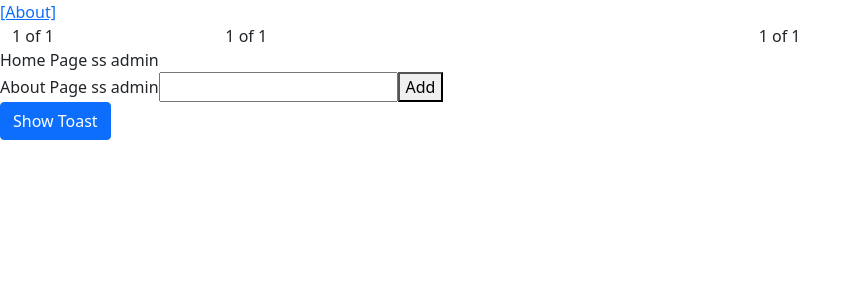
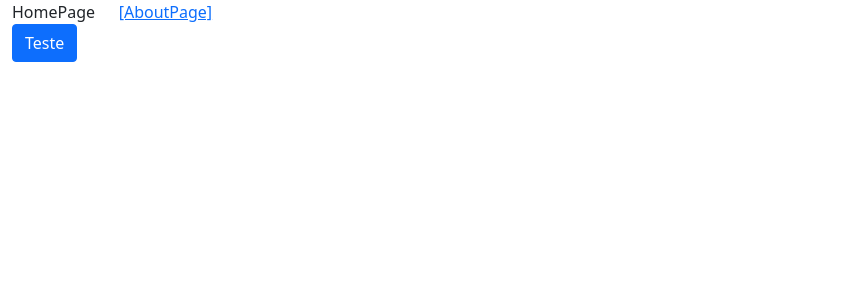
Before and after one commit to kazuuu/7comm-react, a React (Create React App) app in the folder estacionamento/: page / in a window 1280 px wide. Shown: the top 300 px of the page, without its empty margins (0-860 px from the left). Built offline with nearby package versions, Linux system fonts and the light colour scheme.

Commit message:
type script

```diff
--- a/estacionamento/package.json
+++ b/estacionamento/package.json
@@ -3,6 +3,7 @@
   "version": "0.1.0",
   "private": true,
   "dependencies": {
+    "@reduxjs/toolkit": "^1.7.1",
     "@testing-library/jest-dom": "^5.16.1",
     "@testing-library/react": "^12.1.2",
     "@testing-library/user-event": "^13.5.0",
--- a/estacionamento/src/core/app.routing.tsx
+++ b/estacionamento/src/core/app.routing.tsx
@@ -4,7 +4,8 @@ import NotFoundPage from "../presentation/pages/not-found/not-found.page";
 import React from "react";
 import { Route, Switch } from "react-router-dom";
 
-const AppRoutingContent = props => (
+
+const AppRoutingContent: React.FC<any>   = () => (
     <main className="ContentComponent">
         <Switch>
             <Route exact path="/">
--- a/estacionamento/src/core/app.tsx
+++ b/estacionamento/src/core/app.tsx
@@ -1,5 +1,4 @@
 import React from 'react';
-import logo from './logo.svg';
 import './app.css';
 import AppRoutingContent from './app.routing';
 import { BrowserRouter as Router } from 'react-router-dom';
--- a/estacionamento/src/domain/store/auth/auth.action.tsx
+++ b/estacionamento/src/domain/store/auth/auth.action.tsx
@@ -2,7 +2,7 @@
 
 export const SET_CURRENT_USER = "SET_CURRENT_USER";
 
-export function setCurrentUser(username, email) {
+export function setCurrentUser(username: string, email: string) {
     return {
         type: SET_CURRENT_USER,
         payload: {
--- a/estacionamento/src/domain/store/auth/auth.reducer.tsx
+++ b/estacionamento/src/domain/store/auth/auth.reducer.tsx
@@ -1,3 +1,4 @@
+import { AnyAction } from 'redux';
 import { SET_CURRENT_USER } from './auth.action';
 
 const initialSate = {
@@ -7,7 +8,7 @@ const initialSate = {
     },
 }
 
-export default function(state = initialSate, action) {
+export default function(state = initialSate, action: AnyAction) {
     switch(action.type) {
         // case SET_CURRENT_USER: return state
         case SET_CURRENT_USER: return {
--- a/estacionamento/src/domain/store/store.config.tsx
+++ b/estacionamento/src/domain/store/store.config.tsx
@@ -1,5 +1,6 @@
 import { createStore, combineReducers } from 'redux';
 import authReducer from "./auth/auth.reducer";
+import { configureStore } from '@reduxjs/toolkit'
 
 const reducers = combineReducers({
     authReducer: authReducer,
--- a/estacionamento/src/presentation/components/app-input/app-input.component.tsx
+++ b/estacionamento/src/presentation/components/app-input/app-input.component.tsx
@@ -1,7 +1,9 @@
-import React from "react";
+import React, { FC } from "react";
 
-const AppInputComponent = props => (
-    <input></input>
-);
+const AppInputComponent:FC<any> = () => {
+   return (
+        <input></input>
+   );
+}
 
 export default AppInputComponent;
--- a/estacionamento/src/presentation/components/menu/menu.component.tsx
+++ b/estacionamento/src/presentation/components/menu/menu.component.tsx
@@ -1,7 +1,8 @@
-import React from "react";
+import React, { FC } from "react";
 import { Link } from "react-router-dom";
 
-const MenuComponent = props => (
+const MenuComponent:FC<any> = () => {
+    return (
         <aside className="MenuComponent">
             Menu Component:
             <Link to="/">[Home]</Link>
@@ -9,5 +10,6 @@ const MenuComponent = props => (
             <Link to="/about">[About]</Link>
         </aside>
     );
+}
 
 export default MenuComponent;
--- a/estacionamento/src/presentation/pages/about/about.page.tsx
+++ b/estacionamento/src/presentation/pages/about/about.page.tsx
@@ -1,37 +1,57 @@
-import { setCurrentUser } from "../../../domain/store/auth/auth.action";
-import AppInputComponent from "../../components/app-input/app-input.component";
 import React from "react";
 import { connect } from 'react-redux';
+import {
+    Button,
+    Container,
+    Col,
+    Row
+} from 'react-bootstrap';
+import { Link, RouteComponentProps, withRouter } from "react-router-dom";
+import { UserModel } from "../../../domain/models";
 
-const AboutPage = props => {
-
-    const { currentUser } = props;
-
-    return (
-        <aside className="AboutPage">
-            About Page ss { currentUser.username }
-            <AppInputComponent></AppInputComponent>
-            <button onClick={ () => {
-                props.setCurrentUser("teste1", "teste1@teste.com.br");
-            }}>Add</button>
-        </aside>
-    );
-
+interface AboutState {
+    // currentUser: UserModel
 }
 
-function mapStateToProps(state) {
-    return {
-        currentUser: state.authReducer.currentUser
+interface AboutProps extends RouteComponentProps<any> {
+    // currentUser: UserModel
+}
+
+class AboutPage extends React.Component<AboutProps, AboutState> {
+    constructor(props: AboutProps) {
+      super(props);
+    }
+
+    public render(): JSX.Element {
+        return (
+            <>
+                <Container fluid>
+                    <Row>
+                        <Col md={1}>
+                            <Link to="/">[HomePage]</Link>
+                        </Col>
+                        <Col md={1}>
+                            AboutPage
+                        </Col>
+                    </Row>
+                    <Row>
+                        <Col md={12}>
+                            <Button>Teste</Button>
+                        </Col>
+                    </Row>
+                </Container>
+            </>
+        )
     }
 }
 
+const connectModule = connect(
+    (state) => ({
+      // Map state to props
+    }),
+    {
+      // Map dispatch to props
+    }
+)(AboutPage);
 
-function mapDispatchtoProps(dispatch) {
-    return {
-        setCurrentUser(username, email) {
-            const action = setCurrentUser(username, email);
-            dispatch(action);
-        }
-    }
-}
-export default connect(mapStateToProps, mapDispatchtoProps)(AboutPage);
+export default withRouter(connectModule);
--- a/estacionamento/src/presentation/pages/home/home.page.tsx
+++ b/estacionamento/src/presentation/pages/home/home.page.tsx
@@ -1,62 +1,57 @@
-// import { setCurrentUser } from "../../../domain/store/auth/auth.action";
 import React from "react";
 import { connect } from 'react-redux';
-
-import AboutPage from "../about/about.page"
 import {
     Button,
     Container,
     Col,
     Row
 } from 'react-bootstrap';
-import { Link } from "react-router-dom";
-import { UserModel } from "../../../domain/models";
+import { Link, RouteComponentProps, withRouter } from "react-router-dom";
 
-
-interface RootState {
-    currentUser: UserModel
+interface HomeState {
+    // currentUser: UserModel
 }
 
-type Props = {
-    currentUser: UserModel
+interface HomeProps extends RouteComponentProps<any> {
+    // currentUser: UserModel
 }
 
-const HomePage: React.FC<Props>  = ({ currentUser }: Props) => {
+class HomePage extends React.Component<HomeProps, HomeState> {
+    constructor(props: HomeProps) {
+      super(props);
+    }
+
+    public render(): JSX.Element {
         return (
             <>
-                <Link to="/about">[About]</Link>
-
                 <Container fluid>
                     <Row>
-                    <Col md={2}>1 of 1</Col>
-                    <Col md={5}>1 of 1</Col>
-                    <Col md={5}>1 of 1</Col>
+                        <Col md={1}>
+                            HomePage
+                        </Col>
+                        <Col md={1}>
+                            <Link to="/about">[AboutPage]</Link>
+                        </Col>
+                    </Row>
+                    <Row>
+                        <Col md={12}>
+                            <Button>Teste</Button>
+                        </Col>
                     </Row>
                 </Container>
-            <aside className="HomePage">
-                Home Page ss { currentUser.username }
+            </>
 
-                <AboutPage />
-
-            </aside>
-            <Button>Show Toast</Button>
-        </>
         )
-}
-
-function mapStateToProps(state: RootState) {
-    return {
-        currentUser: state.authReducer.currentUser
     }
 }
 
-function mapDispatchtoProps(dispatch) {
-    return {
-        // setCurrentUser() {
-        //     const action = setCurrentUser();
-        //     dispatch(action);
-        // }
+const connectModule = connect(
+    (state) => ({
+      // Map state to props
+    }),
+    {
+      // Map dispatch to props
     }
-}
+)(HomePage);
 
-export default connect(mapStateToProps, mapDispatchtoProps)(HomePage);
+export default withRouter(connectModule);
--- a/estacionamento/src/presentation/pages/not-found/not-found.page.tsx
+++ b/estacionamento/src/presentation/pages/not-found/not-found.page.tsx
@@ -1,9 +1,57 @@
 import React from "react";
+import { connect } from 'react-redux';
+import {
+    Button,
+    Container,
+    Col,
+    Row
+} from 'react-bootstrap';
+import { Link, RouteComponentProps, withRouter } from "react-router-dom";
+import { UserModel } from "../../../domain/models";
 
-const NotFoundPage = props => (
-    <aside className="NotFoundPage">
-        Not Found Page
-    </aside>
-);
+interface NotFoundState {
+    // currentUser: UserModel
+}
 
-export default NotFoundPage;
+interface NotFoundProps extends RouteComponentProps<any> {
+    // currentUser: UserModel
+}
+
+class NotFoundPage extends React.Component<NotFoundProps, NotFoundState> {
+    constructor(props: NotFoundProps) {
+      super(props);
+    }
+
+    public render(): JSX.Element {
+        return (
+            <>
+                <Container fluid>
+                    <Row>
+                        <Col md={1}>
+                            <Link to="/">[HomePage]</Link>
+                        </Col>
+                        <Col md={1}>
+                            AboutPage
+                        </Col>
+                    </Row>
+                    <Row>
+                        <Col>
+                            <h2>404 - PAGE NOT FOUND</h2>
+                        </Col>
+                    </Row>
+                </Container>
+            </>
+        )
+    }
+}
+
+const connectModule = connect(
+    (state) => ({
+      // Map state to props
+    }),
+    {
+      // Map dispatch to props
+    }
+)(NotFoundPage);
+
+export default withRouter(connectModule);
```
Also changed, not shown: 2 other files (tests, documents, lock files or other folders). Lines whose indentation alone changed are shown as unchanged.
